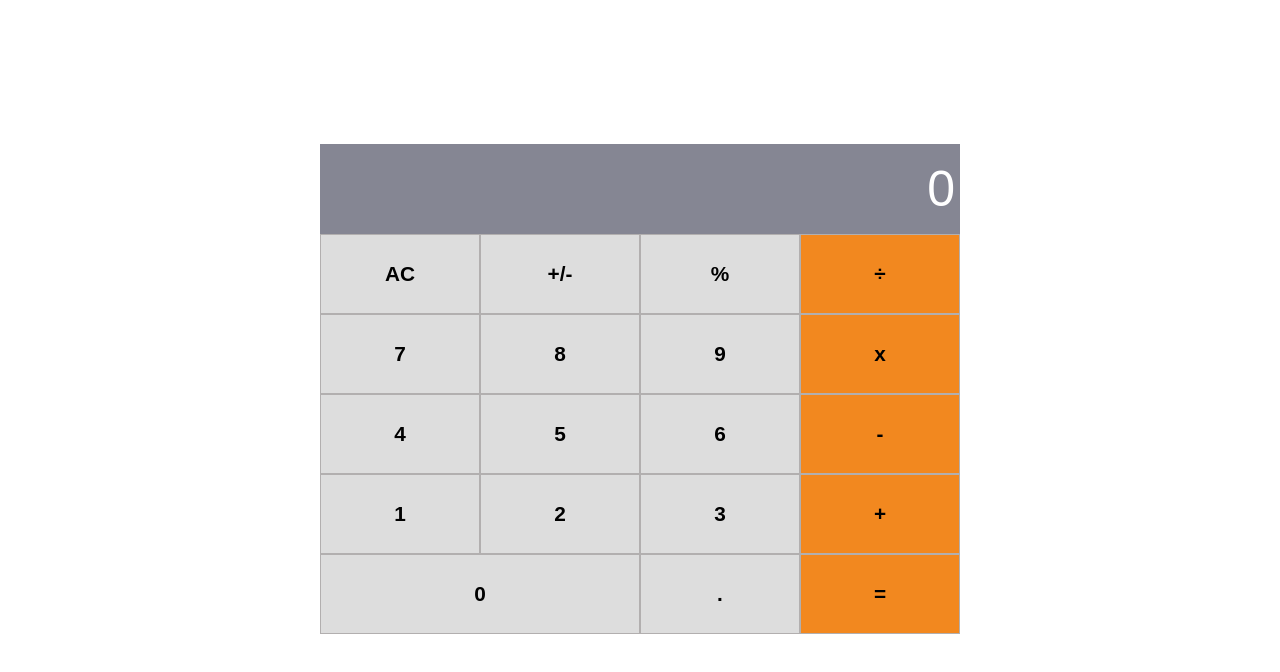
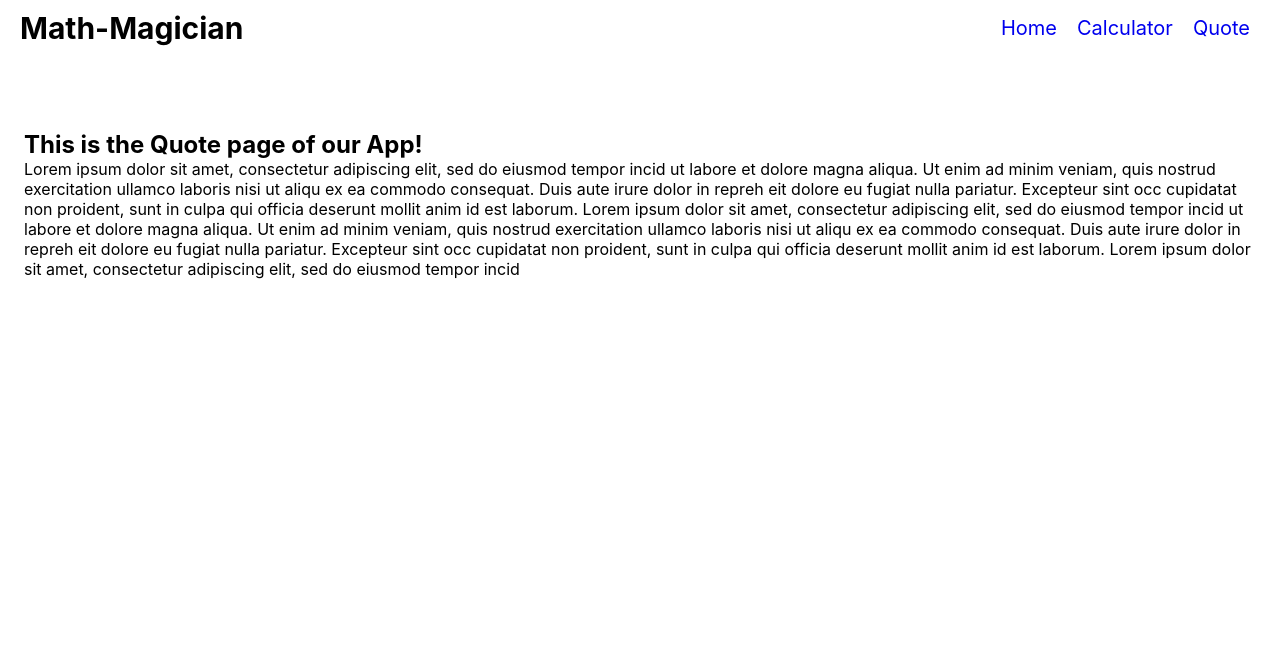
Before and after one commit to Fahim-Khan-P/Math-magician, a React (Create React App) app: page /quote in a window 1280 px wide. Shown: the top 672 px of the page. Built offline with nearby package versions, Linux system fonts and the light colour scheme.

Commit message:
Apply routing between deferent Views!

```diff
--- a/src/App.css
+++ b/src/App.css
@@ -62,3 +62,46 @@ button:hover {
 .zeroBtn {
   grid-column: 1/3;
 }
+
+.nav-bar {
+  display: flex;
+  justify-content: space-between;
+  align-items: center;
+  margin: 10px 10px 60px 20px;
+}
+
+.caculatorInfo,
+.qouteInformation {
+  padding: 24px;
+}
+
+.link {
+  margin: 10px;
+  text-decoration: none;
+  font-size: 20px;
+}
+
+.link:hover {
+  color: rgb(247, 75, 75);
+  transform: scale(1.1);
+  font-size: 22px;
+  transition: 0.25s ease-in;
+}
+
+.math-title {
+  font-size: 30px;
+}
+
+.tags {
+  margin-right: 10px;
+}
+
+.info {
+  margin-top: 50px;
+}
+
+.quote {
+  text-align: center;
+  margin-top: 200px;
+  font-size: 20px;
+}
--- a/src/App.js
+++ b/src/App.js
@@ -1,11 +1,24 @@
 /* eslint-disable react/prefer-stateless-function */
+import { BrowserRouter as Router, Routes, Route } from 'react-router-dom';
+import React from 'react';
 import './App.css';
-import React from 'react';
 import Calculator from './Components/Calculator';
+import Navigation from './Components/Navigation';
+import Home from './Components/Home';
+import Quote from './Components/Quote';
 
 class App extends React.Component {
   render() {
-    return (<Calculator />);
+    return (
+      <Router>
+        <Navigation />
+        <Routes>
+          <Route path="/" element={<Home />} />
+          <Route path="/calculator" element={<Calculator />} />
+          <Route path="/quote" element={<Quote />} />
+        </Routes>
+      </Router>
+    );
   }
 }
 
--- /dev/null
+++ b/src/Components/Home.js
@@ -0,0 +1,20 @@
+import React from 'react';
+import '../App.css';
+
+const Home = () => (
+  <div className="caculatorInfo">
+    <h2>Welcome to our Simple Calculator Home page</h2>
+    <p>
+      A calculator is a device that performs arithmetic operations on numbers.
+      Basic calculators can do only addition, subtraction, multiplication and
+      division mathematical calculations.
+      However, more sophisticated calculators can handle exponential operations,
+      square roots, logarithms, trigonometric functions and hyperbolic functions. Internally,
+      some calculators perform all these functions by repeated addition processes.
+      This means that you can use these calculators to perform arithmetic operations on
+      numbers.
+    </p>
+  </div>
+);
+
+export default Home;
--- /dev/null
+++ b/src/Components/Navigation.js
@@ -0,0 +1,16 @@
+import React from 'react';
+import { Link } from 'react-router-dom';
+import '../App.css';
+
+const Navigation = () => (
+  <nav className="nav-bar">
+    <h1 className="math-title">Math-Magician</h1>
+    <div className="tags">
+      <Link to="/" className="link">Home</Link>
+      <Link to="/calculator" className="link">Calculator</Link>
+      <Link to="/quote" className="link">Quote</Link>
+    </div>
+  </nav>
+);
+
+export default Navigation;
--- /dev/null
+++ b/src/Components/Quote.js
@@ -0,0 +1,35 @@
+import React from 'react';
+import '../App.css';
+
+const Quote = () => (
+  <div className="qouteInformation">
+    <h2>This is the Quote page of our App!</h2>
+    <p className="qoute">
+      Lorem ipsum dolor sit amet,
+      consectetur adipiscing elit,
+      sed do eiusmod tempor incid
+      ut labore et dolore magna aliqua.
+      Ut enim ad minim veniam,
+      quis nostrud exercitation ullamco laboris nisi ut aliqu
+      ex ea commodo consequat. Duis aute irure dolor in repreh
+      eit dolore eu fugiat nulla pariatur. Excepteur sint occ
+      cupidatat non proident, sunt in culpa qui officia deserunt
+      mollit anim id est laborum.
+      Lorem ipsum dolor sit amet,
+      consectetur adipiscing elit,
+      sed do eiusmod tempor incid
+      ut labore et dolore magna aliqua.
+      Ut enim ad minim veniam,
+      quis nostrud exercitation ullamco laboris nisi ut aliqu
+      ex ea commodo consequat. Duis aute irure dolor in repreh
+      eit dolore eu fugiat nulla pariatur. Excepteur sint occ
+      cupidatat non proident, sunt in culpa qui officia deserunt
+      mollit anim id est laborum.
+      Lorem ipsum dolor sit amet,
+      consectetur adipiscing elit,
+      sed do eiusmod tempor incid
+    </p>
+  </div>
+);
+
+export default Quote;
```
